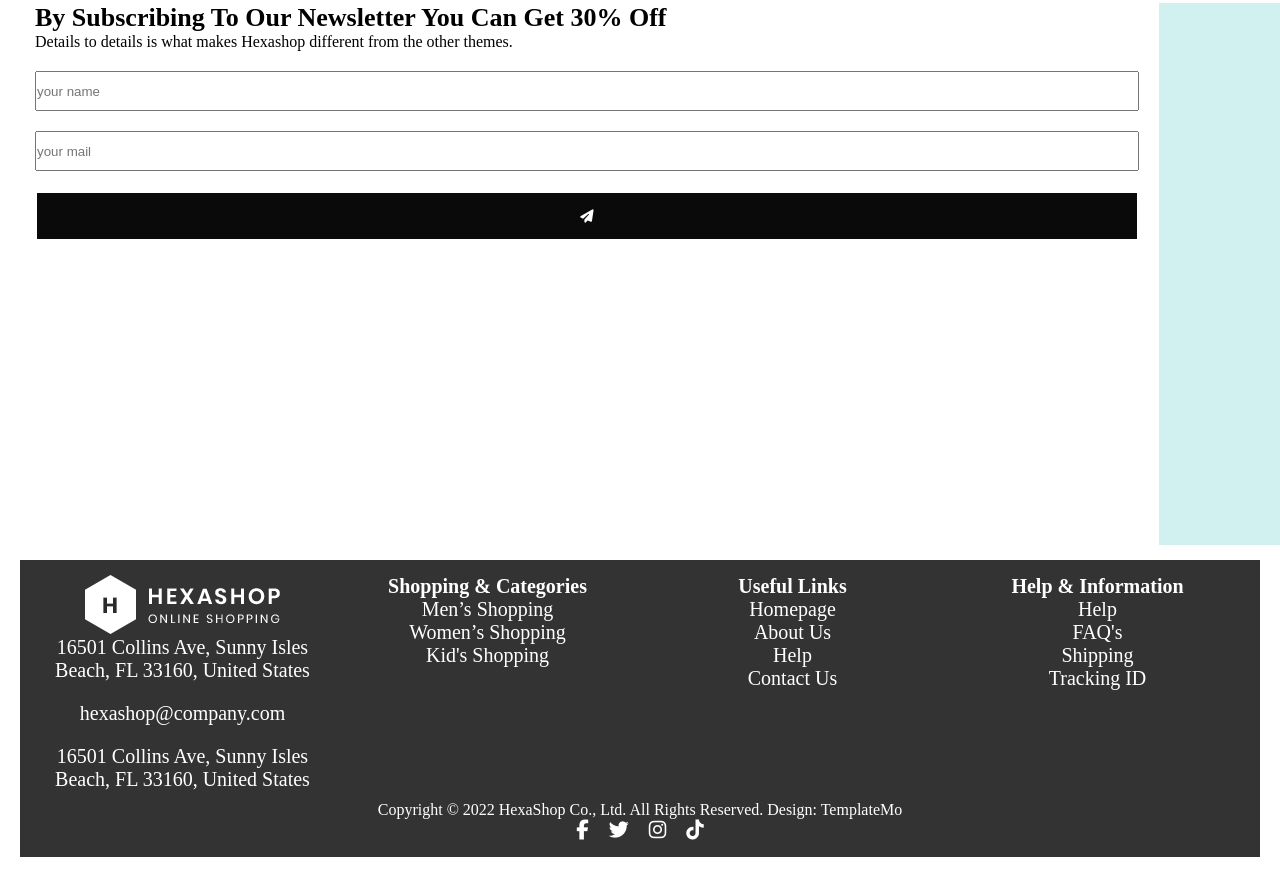
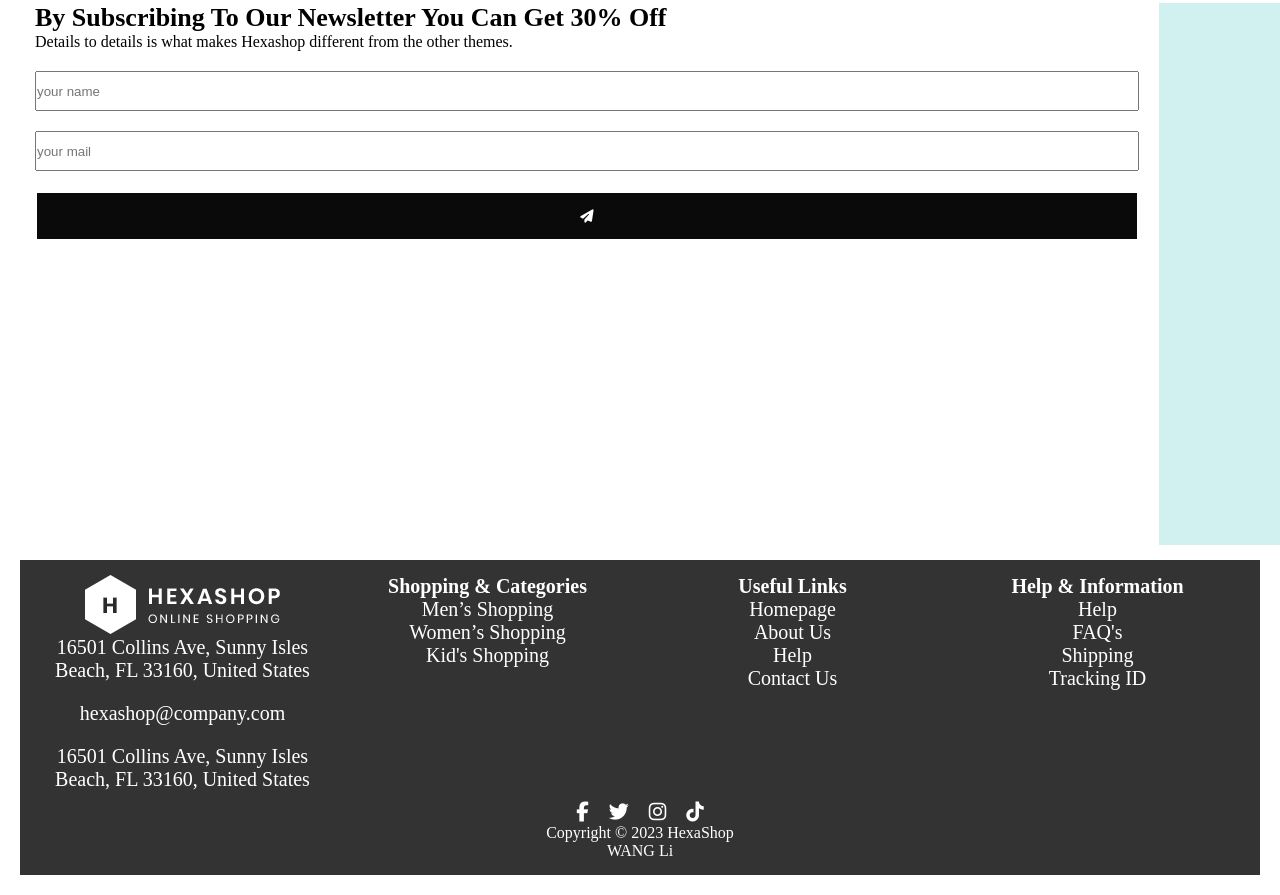
Before and after one commit to LI8538/hexashop, a plain HTML site: page index.html in a window 1280 px wide. Shown: the part 3757-4652 px from the top of the page. Drawn offline with Linux system fonts and the light colour scheme.

Commit message:
ajout de prénom

```diff
--- a/index.html
+++ b/index.html
@@ -250,15 +250,17 @@
                 </a></li>
         </div>
         <div id="pied5">
-            <p>Copyright © 2022 HexaShop Co., Ltd. All Rights Reserved.
-                Design: TemplateMo
-            </p>
+
             <ul>
                 <li><a href=""><i class="fa-brands fa-facebook-f" style="color: #fff;"></i></a></li>
                 <li><a href=""><i class="fa-brands fa-twitter" style="color: #ffffff;"></i></a></li>
                 <li><i class="fa-brands fa-instagram" style="color: #ffffff;"></i></li>
                 <li><a href=""><i class="fa-brands fa-tiktok" style="color: #ffffff;"></i></a></li>
             </ul>
+            <p>Copyright © 2023 HexaShop
+                <br>
+               WANG Li
+            </p>
         </div>
     </footer>
 </body>
```
